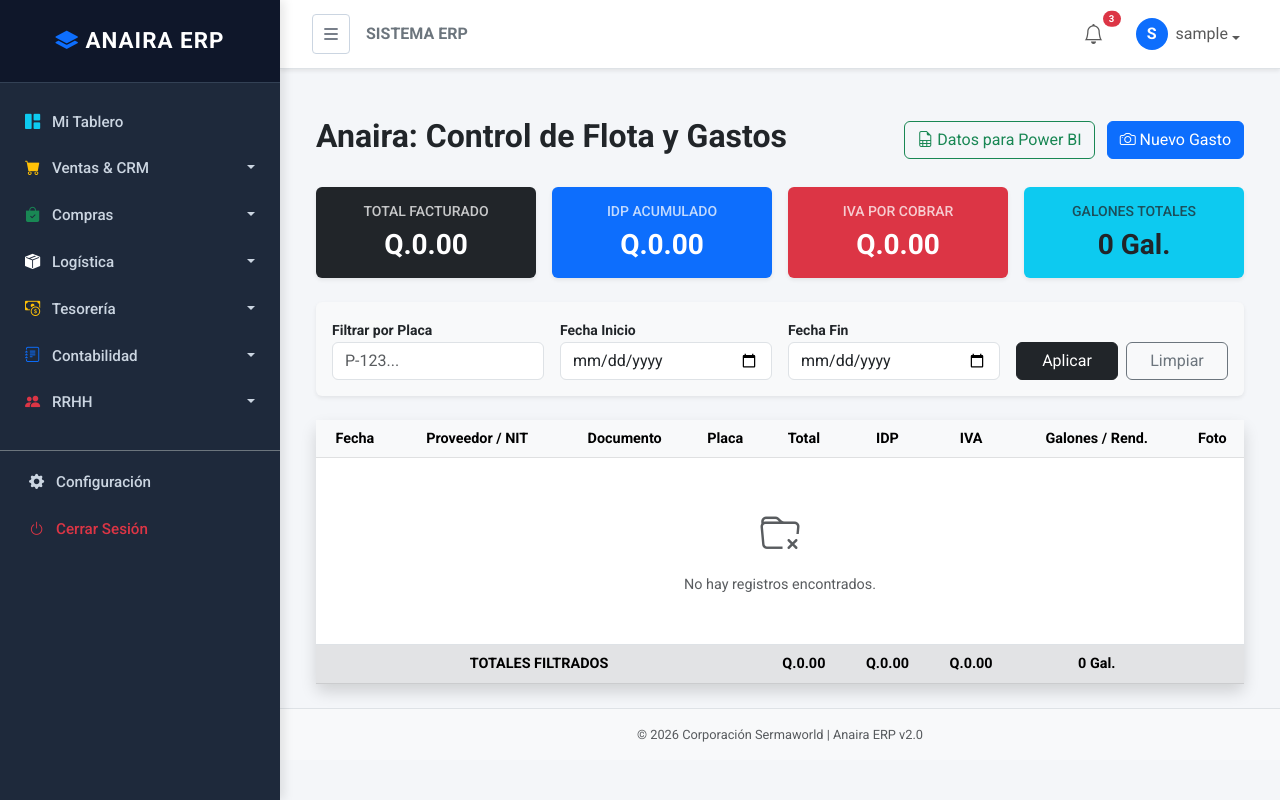
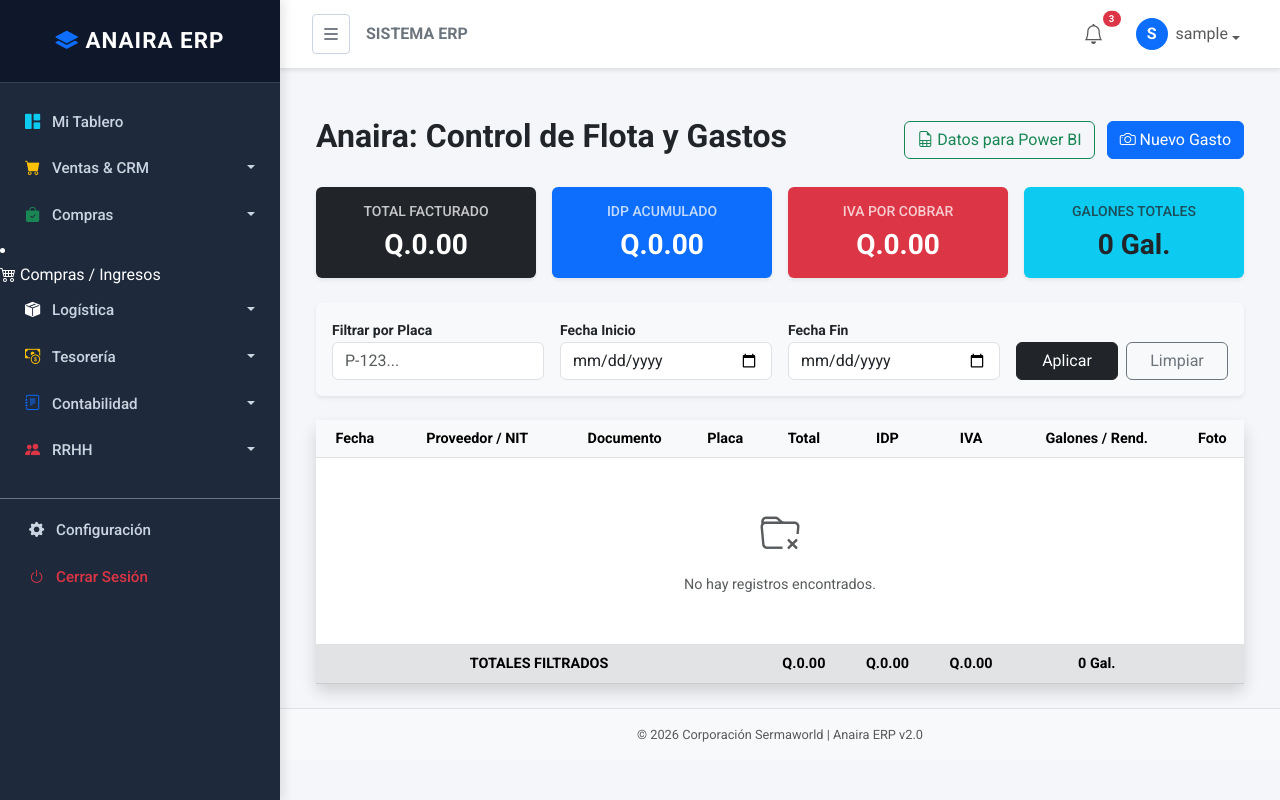
Before and after one commit to SergioReyes42/anaira-erp, a Django app: page /gastos/lista/ in a window 1280 px wide. Run offline with Django 4.2, Linux system fonts and the light colour scheme; the visitor is signed in with stand-in values (Sample User, id 1).

Commit message:
COMPRAS0

```diff
--- a/templates/base.html
+++ b/templates/base.html
@@ -156,6 +156,11 @@
             <a href="#menuCompras" data-bs-toggle="collapse" class="list-group-item list-group-item-action dropdown-toggle">
                 <i class="bi bi-bag-check-fill me-2 text-success"></i> Compras
             </a>
+            <li class="nav-item">
+    <a class="nav-link" href="{% url 'purchase_list' %}">
+        <i class="bi bi-cart4"></i> Compras / Ingresos
+    </a>
+</li>
             <div class="collapse submenu" id="menuCompras">
                 <a href="{% url 'gasto_manual' %}" class="list-group-item list-group-item-action">
                     Registrar Gasto (IA) <span class="badge bg-primary badge-sidebar">New</span>
```
